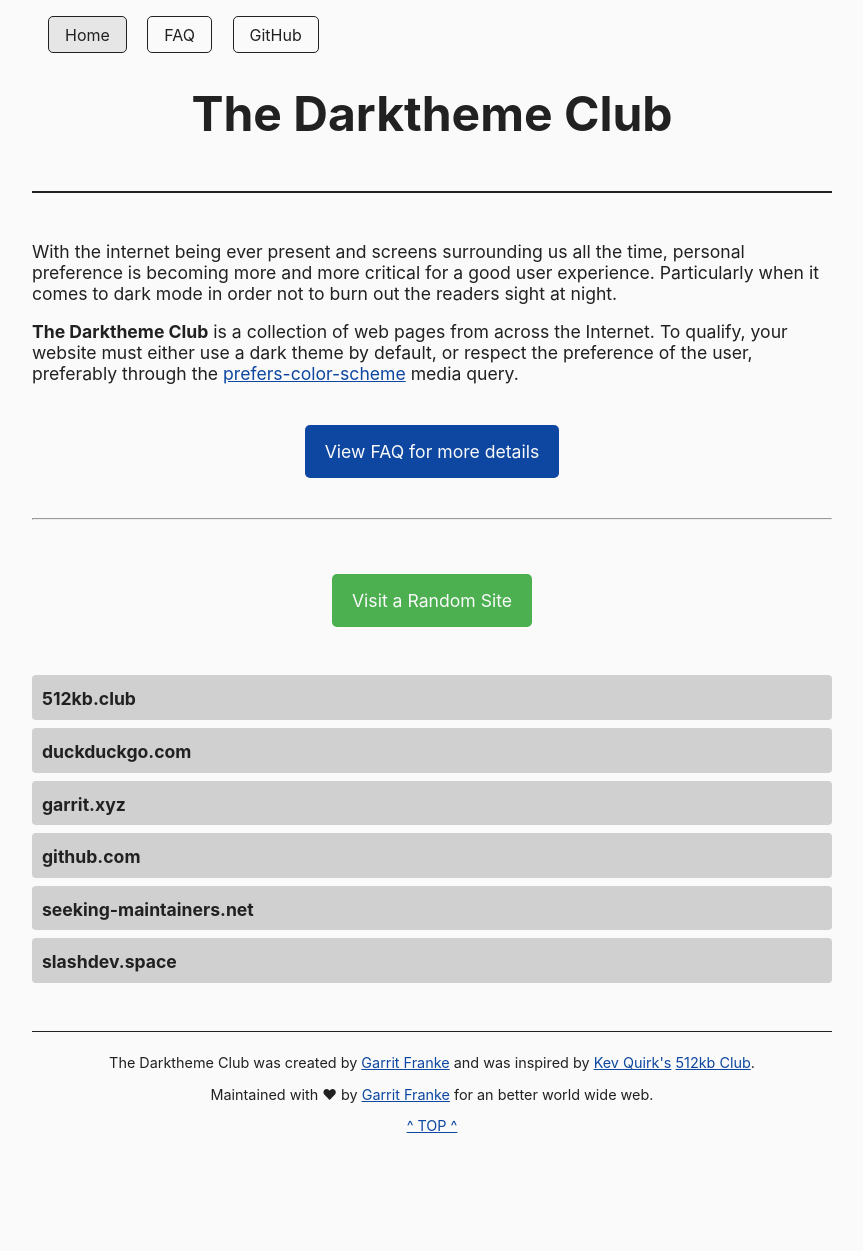
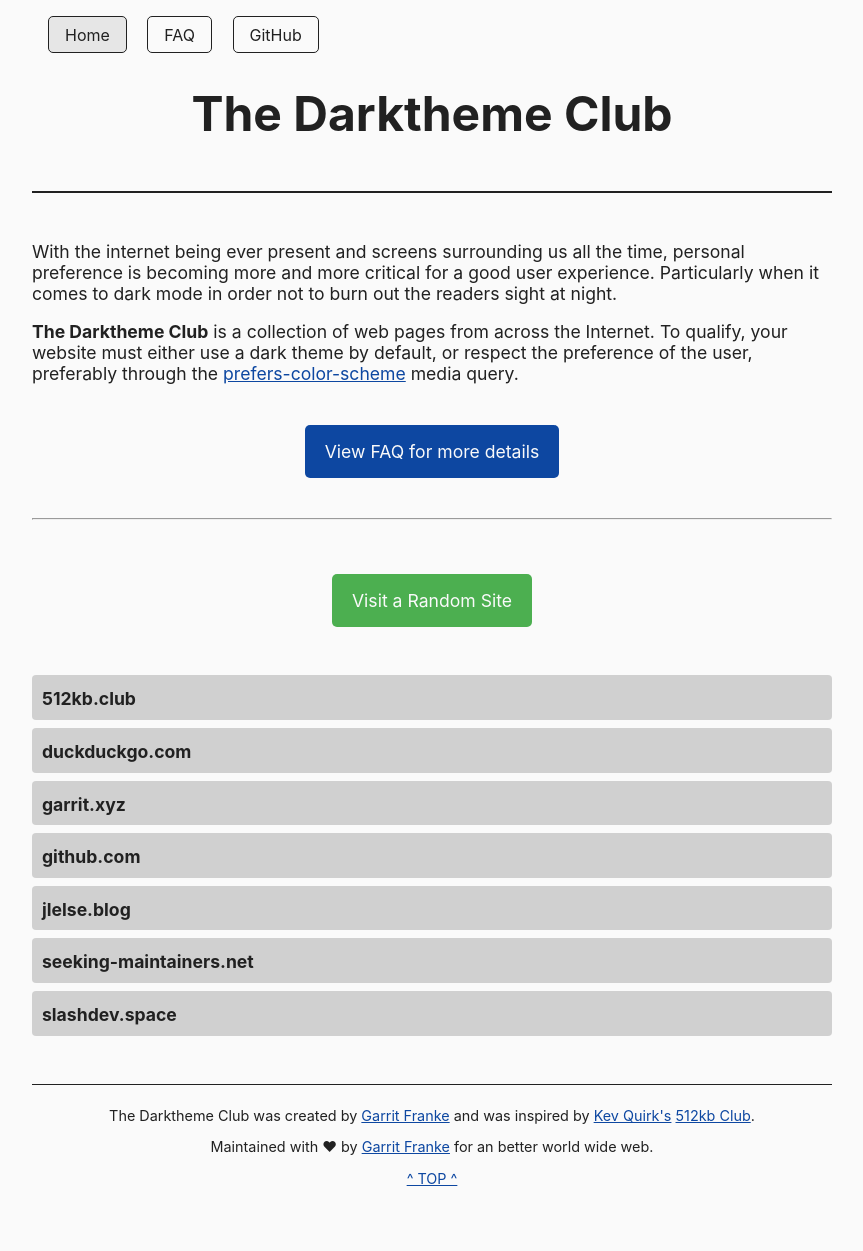
Before and after one commit to katherinek727/darktheme.club, a Jekyll site: the page built from index.md, in a window 1280 px wide. Shown: the whole page, without its empty margins (208-1071 px from the left). Built offline with Jekyll 4.4.1, drawn with Linux system fonts in a browser that asks for light colours; before the commit the page ends 1198 px from its top, so only the background shows below that.

Commit message:
Add jlelse.blog

```diff
--- a/_data/sites.yml
+++ b/_data/sites.yml
@@ -18,6 +18,11 @@
   method: mediaquery
   last_checked: 2022-07-16
 
+- domain: jlelse.blog
+  url: https://jlelse.blog/
+  method: mediaquery
+  last_checked: 2022-07-16
+
 - domain: seeking-maintainers.net
   url: https://seeking-maintainers.net/
   method: mediaquery
```
